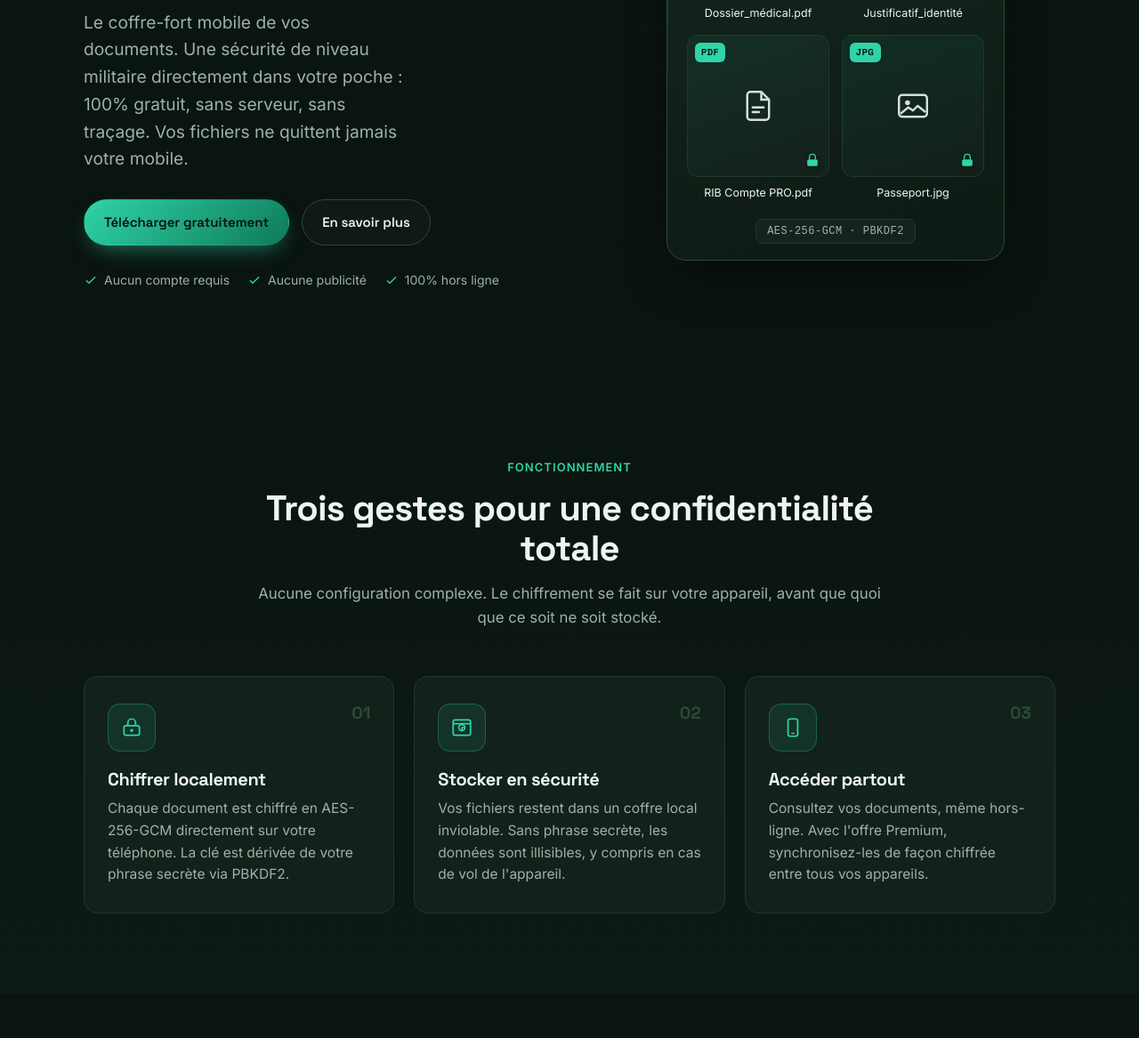
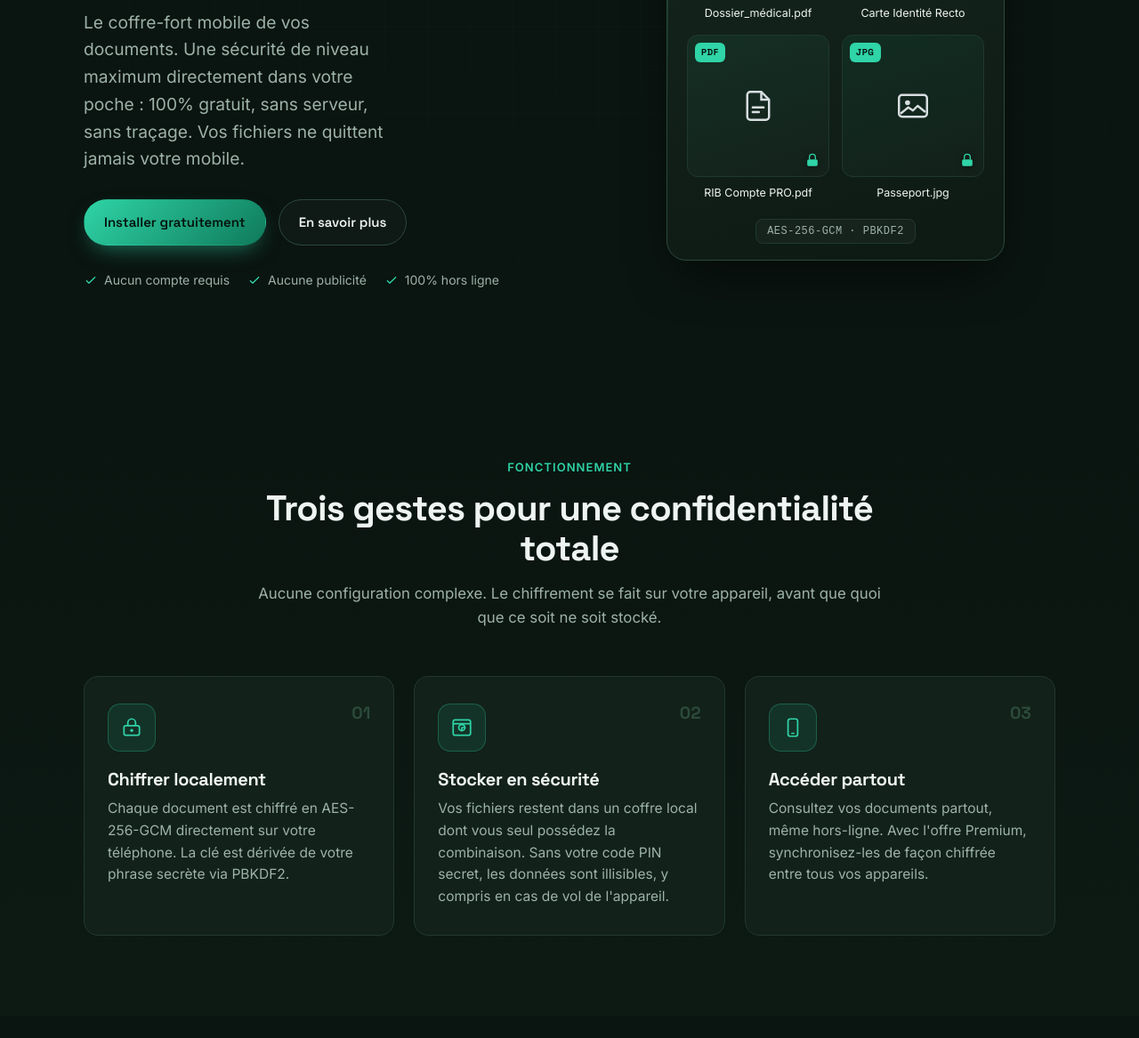
Before and after one commit to webophil/knoxia-landing, a plain HTML site: page index.html in a window 1280 px wide. Shown: the part 473-1640 px from the top of the page at 89% size. Drawn offline with Linux system fonts and the light colour scheme.

Commit message:
Update text for clarity and consistency

```diff
--- a/index.html
+++ b/index.html
@@ -51,9 +51,9 @@
             Chiffrement local AES-256-GCM
           </span>
           <h1>Vos documents mobiles dans <span class="grad">KnoXia</span>. Chiffrés. Pour toujours.</h1>
-          <p class="hero-sub">Le coffre-fort mobile de vos documents. Une sécurité de niveau militaire directement dans votre poche : 100% gratuit, sans serveur, sans traçage. Vos fichiers ne quittent jamais votre mobile.</p>
+          <p class="hero-sub">Le coffre-fort mobile de vos documents. Une sécurité de niveau maximum directement dans votre poche : 100% gratuit, sans serveur, sans traçage. Vos fichiers ne quittent jamais votre mobile.</p>
           <div class="hero-cta">
-            <a href="index.html#cta" class="btn btn-primary">Télécharger gratuitement</a>
+            <a href="index.html#cta" class="btn btn-primary">Installer gratuitement</a>
             <a href="index.html#how" class="btn btn-ghost">En savoir plus</a>
           </div>
           <ul class="hero-trust">
@@ -86,7 +86,7 @@
                   <span class="thumb-tag">PNG</span>
                   <svg class="thumb-lock" viewBox="0 0 24 24" aria-hidden="true"><rect x="5" y="11" width="14" height="9" rx="2" fill="currentColor"/><path d="M8 11V8a4 4 0 0 1 8 0v3" fill="none" stroke="currentColor" stroke-width="1.6"/></svg>
                 </div>
-                <figcaption class="thumb-name">Justificatif_identité</figcaption>
+                <figcaption class="thumb-name">Carte Identité Recto</figcaption>
               </figure>
 
               <figure class="doc-thumb">
@@ -140,7 +140,7 @@
             </div>
             <span class="step-num">02</span>
             <h3>Stocker en sécurité</h3>
-            <p>Vos fichiers restent dans un coffre local inviolable. Sans phrase secrète, les données sont illisibles, y compris en cas de vol de l'appareil.</p>
+            <p>Vos fichiers restent dans un coffre local dont vous seul possédez la combinaison. Sans votre code PIN secret, les données sont illisibles, y compris en cas de vol de l'appareil.</p>
           </article>
 
           <article class="step reveal">
@@ -149,7 +149,7 @@
             </div>
             <span class="step-num">03</span>
             <h3>Accéder partout</h3>
-            <p>Consultez vos documents, même hors-ligne. Avec l'offre Premium, synchronisez-les de façon chiffrée entre tous vos appareils.</p>
+            <p>Consultez vos documents partout, même hors-ligne. Avec l'offre Premium, synchronisez-les de façon chiffrée entre tous vos appareils.</p>
           </article>
         </div>
       </div>
```
